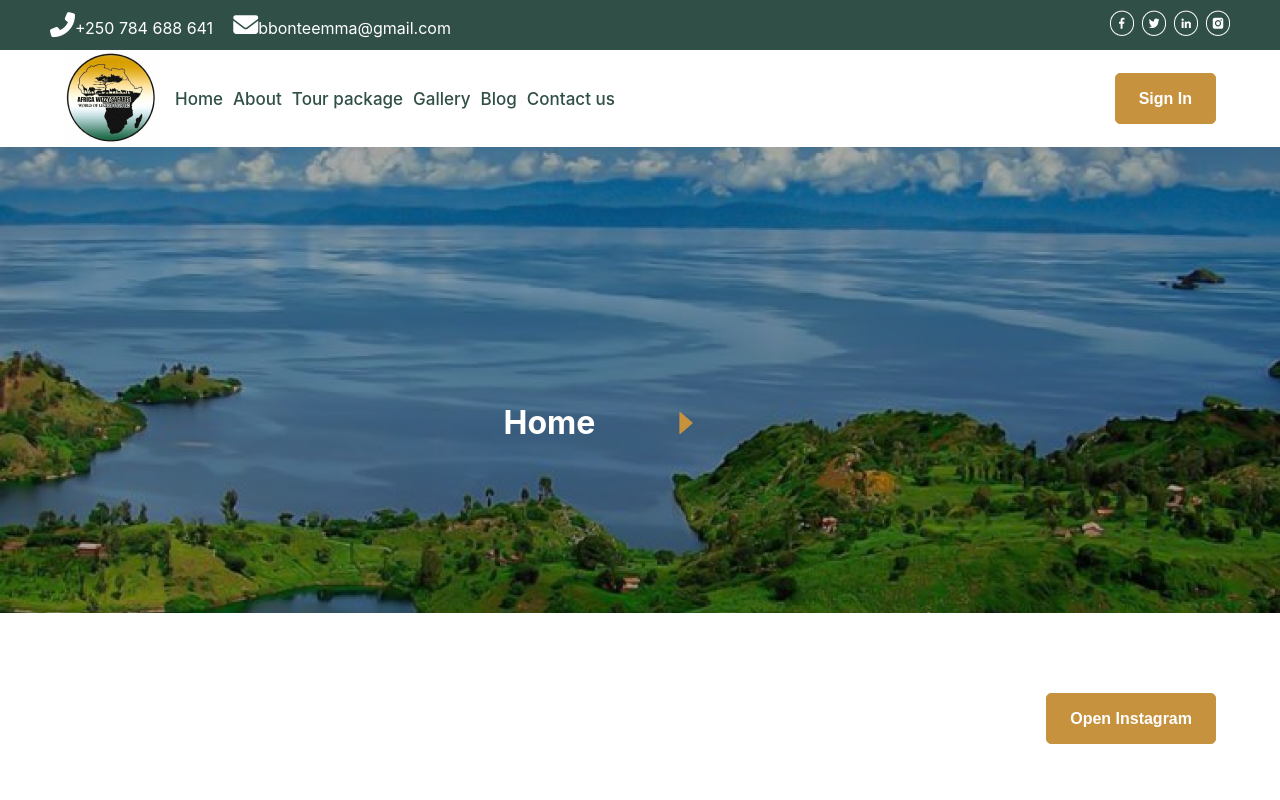
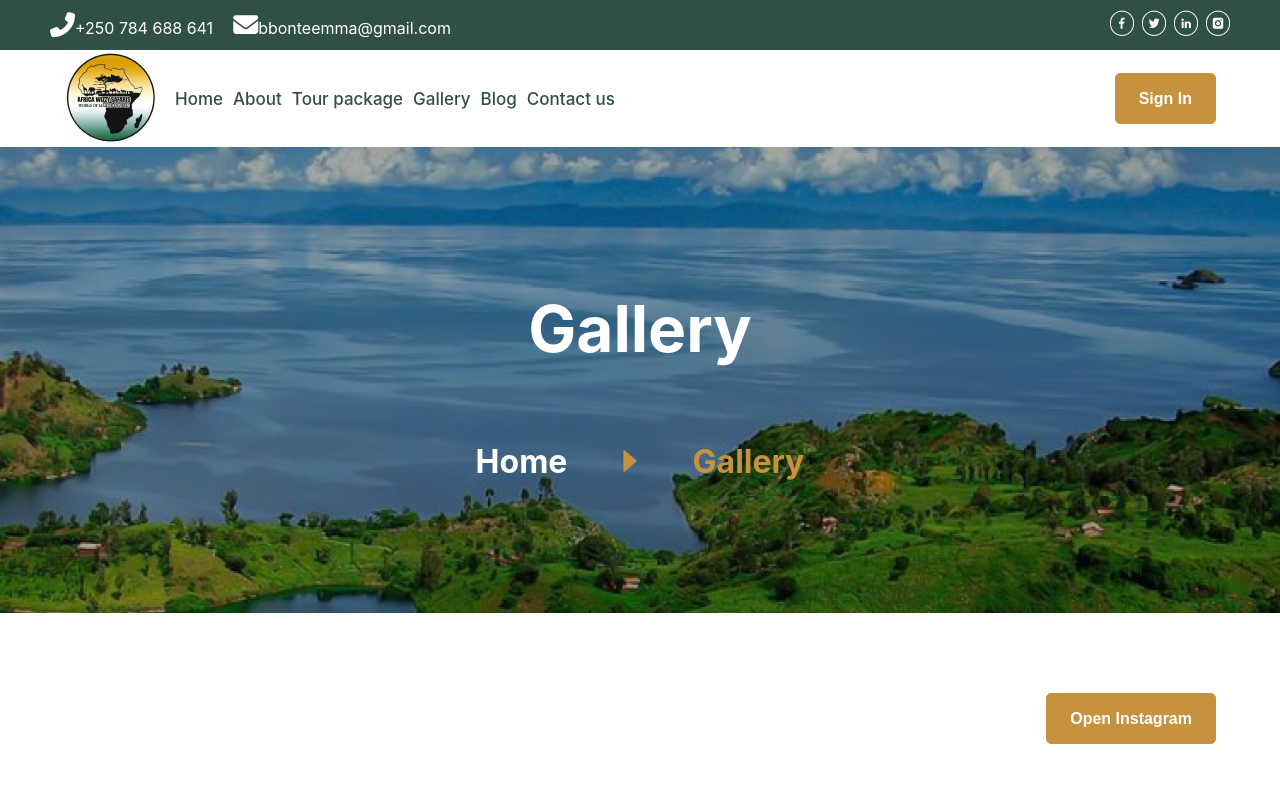
Before and after one commit to kadjialan/figma-page-react, a React (Create React App) app: page /gallery in a window 1280 px wide. Shown: the top 800 px of the page. Built offline with nearby package versions, Linux system fonts and the light colour scheme.

Commit message:
js modifications

```diff
--- a/src/Pages/Contact/Contact.jsx
+++ b/src/Pages/Contact/Contact.jsx
@@ -10,7 +10,7 @@ export default function Contact() {
     <div>
       <Navbar />
       <Searchnav />
-      <Hero3>Contact Us</Hero3>
+      <Hero3 data="Contact Us" text="Gallery" />
       <Address />
       <Footer />
     </div>
--- a/src/Pages/Gallery/Gallery.jsx
+++ b/src/Pages/Gallery/Gallery.jsx
@@ -10,7 +10,7 @@ export default function Gallery() {
     <div>
       <Navbar />
       <Searchnav />
-      <Hero3>Gallery</Hero3>
+      <Hero3 data="Gallery" text="Gallery" />
       <Picture />
       <Footer />
     </div>
--- a/src/Pages/Home/Footer/Footer.css
+++ b/src/Pages/Home/Footer/Footer.css
@@ -69,7 +69,8 @@
 
 @media screen and (max-width: 425px) {
 .footer__content {
-    display: grid;
+    display: flex;
+    flex-direction: column-reverse;
 }
 
 .footer__right {
--- a/src/Pages/Package/Package.jsx
+++ b/src/Pages/Package/Package.jsx
@@ -9,7 +9,7 @@ export default function Package() {
     <div>
       <Navbar />
       <Searchnav />
-      <Hero3>Tour Package</Hero3>
+      <Hero3 data="Tour Package" text="Tour Package" />
       <Visits />
     </div>
   );
```
Also changed, not shown: src/components/Subhero/Subhero.css (deleted, +0 -24 lines), src/components/Subhero/Subhero.jsx (deleted, +0 -22 lines).
